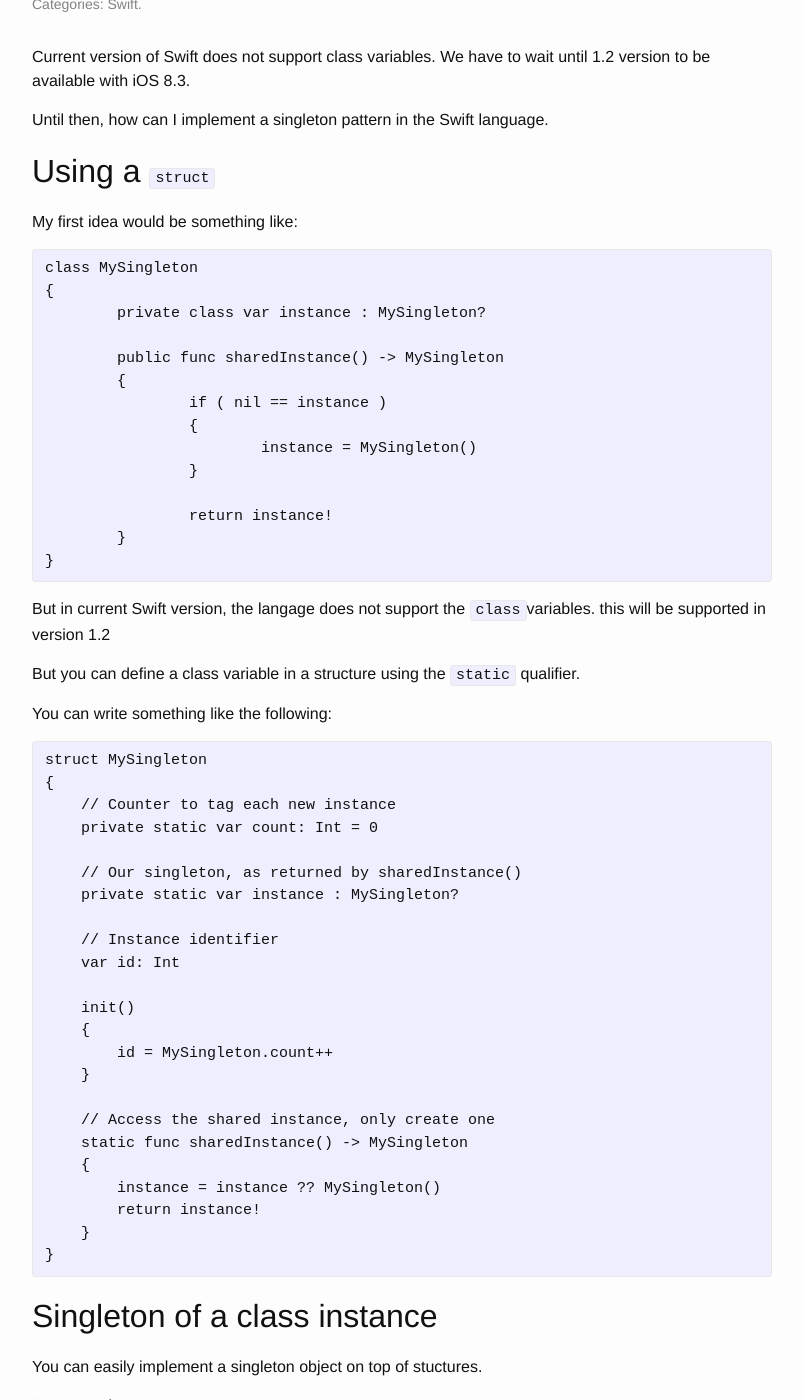
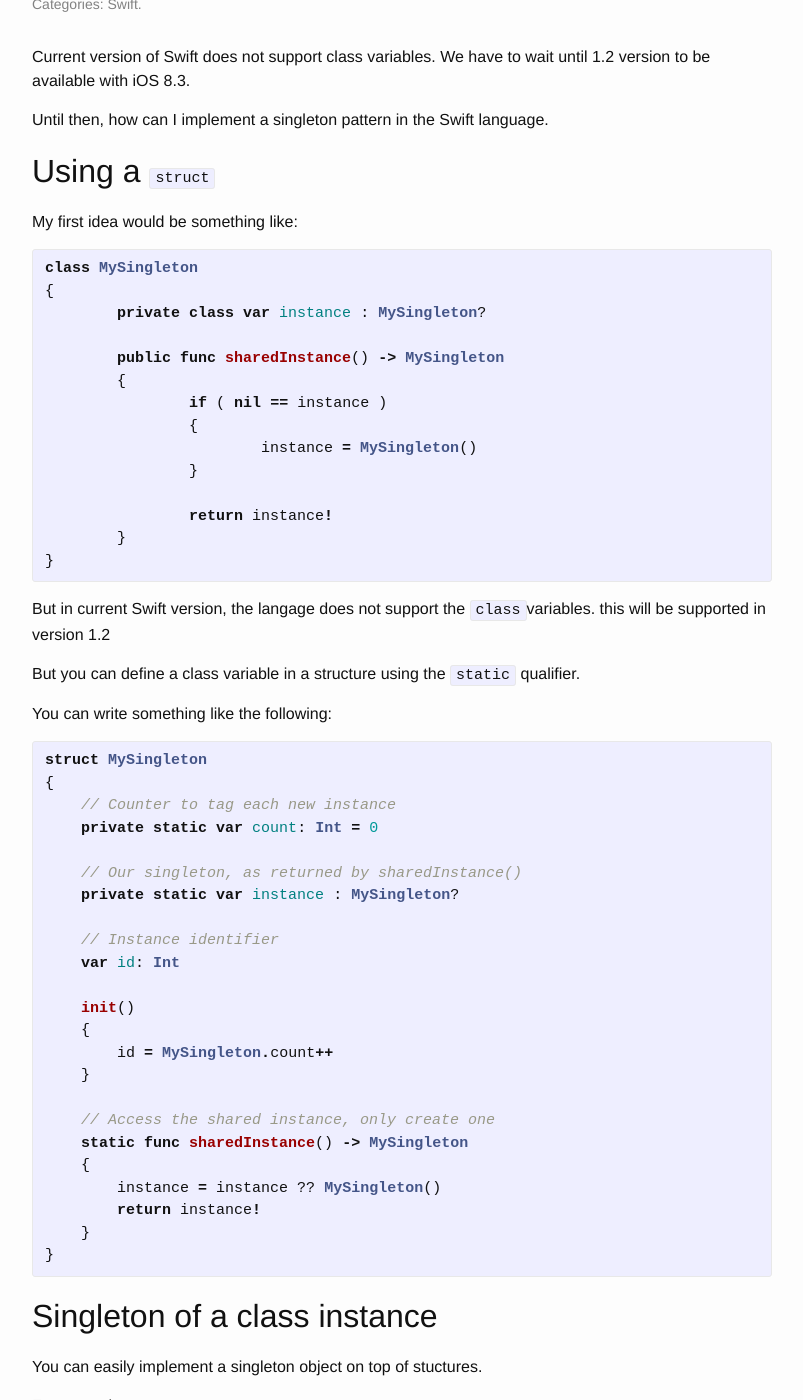
Before and after one commit to sylvaingml/sylvaingml.github.io, a Jekyll site: the page built from _posts/2015/03/2015-03-20-Swift-singleton.markdown, in a window 1280 px wide and 1400 px high, scrolled down 191 px. Shown: the whole window, without its empty margins (238-1041 px from the left). Built offline with Jekyll 4.4.1, drawn with Linux system fonts in a browser that asks for light colours; some of the changed text lies outside the part shown.

Commit message:
markup fix

````diff
--- a/_posts/2015/03/2015-03-20-Swift-singleton.markdown
+++ b/_posts/2015/03/2015-03-20-Swift-singleton.markdown
@@ -14,7 +14,7 @@
 
 My first idea would be something like:
 
-```Swift
+{% highlight Swift %}
 class MySingleton
 {
 	private class var instance : MySingleton?
@@ -29,7 +29,7 @@
 		return instance!
 	}
 }
-```
+{% endhighlight %}
 
 But in current Swift version, the langage does not support the ``class``variables.
 this will be supported in version 1.2
@@ -38,7 +38,7 @@
 
 You can write something like the following:
 
-```Swift
+{% highlight Swift %}
 struct MySingleton
 {
     // Counter to tag each new instance
@@ -62,7 +62,7 @@
         return instance!
     }
 }
-```
+{% endhighlight %}
 
 ## Singleton of a class instance
 
@@ -71,7 +71,7 @@
 
 For example:
 
-```Swift
+{% highlight Swift %}
 public class SharedObject
 {
     public class var sharedInstance: SharedObject
@@ -84,7 +84,7 @@
         return Shared.instance
     }
 }
-```
+{% endhighlight %}
 
 Just make sure that the ``init`` function is not public.
 
@@ -102,7 +102,7 @@
 
 So you could write something like this:
 
-```Swift
+{% highlight Swift %}
 let theInstance = GlobalSingleton()
 
 class GlobalSingleton
@@ -112,7 +112,7 @@
         return theInstance!
     }
 }
-```
+{% endhighlight %}
 
 As the global is a lazy variable, it won't be created until the first call to
 ``GlobalSingleton.sharedInstance()``
````
